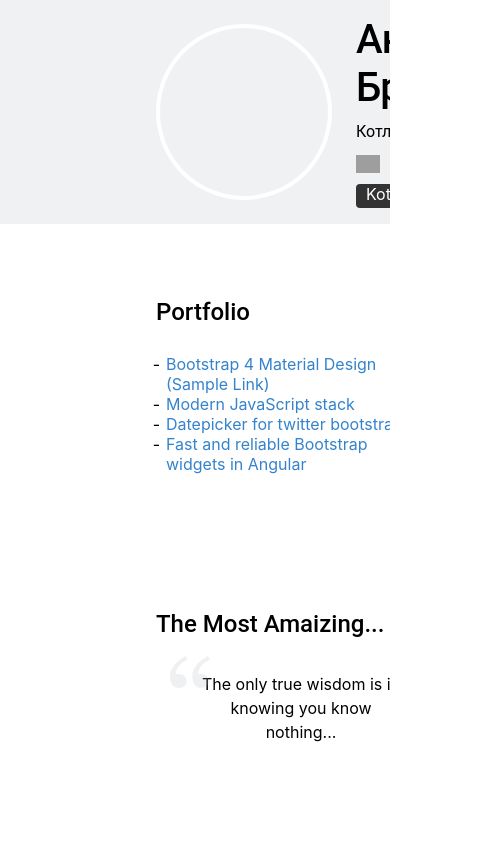
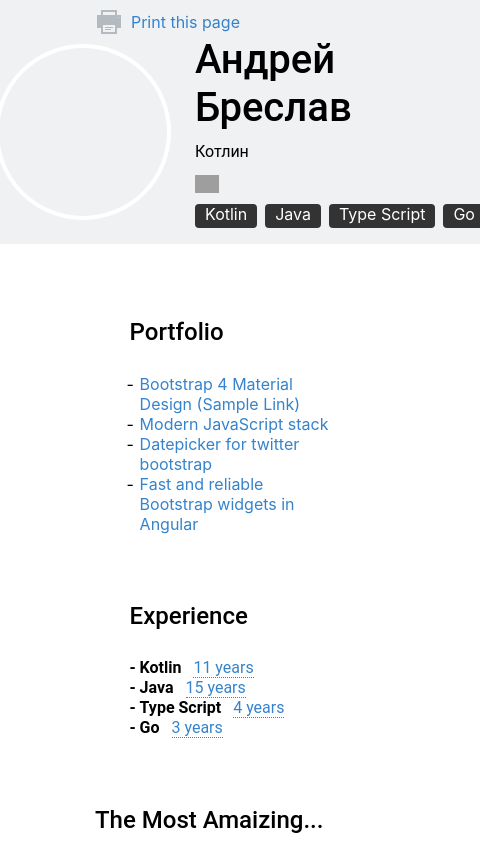
Before and after one commit to Ricorder/axeta, a React (Create React App) app: page / in a window 390 px wide. Shown: the top 844 px of the page, 480 px wide, since content can reach past the window. Built offline with nearby package versions, Linux system fonts and the light colour scheme; grey boxes are pictures that could not be loaded.

Commit message:
Adaptive

```diff
--- a/src/App.jsx
+++ b/src/App.jsx
@@ -8,15 +8,14 @@ function App() {
 	const handlePrint = useReactToPrint({
 		content: () => componentRef.current,
 		documentTitle: 'axeta-test',
-		onAfterPrint: () => alert('Print success')
 	});
 
 	return (
-    <div className={style.body} ref={componentRef}>
-      <Header className={style.header} handlePrint={handlePrint} />
-      <Main className={style.main} />
-    </div>
-  );
+		<div className={style.body} ref={componentRef}>
+			<Header className={style.header} handlePrint={handlePrint} />
+			<Main className={style.main} />
+		</div>
+	);
 }
 
 export default App;
--- a/src/App.module.scss
+++ b/src/App.module.scss
@@ -8,6 +8,38 @@
 	min-height: 100vh;
 }
 
+@media (max-width: 1440px) {
+	.body {
+		display: grid;
+		grid-template:
+			'. header .' 224px
+			'. main .' minmax(576px, auto)
+			/ auto 1440px auto;
+		overflow: hidden;
+		min-height: 100vh;
+		justify-content: center;
+		justify-items: center;
+	}
+}
+
+@media (max-width: 900px) {
+	.body {
+		display: grid;
+		grid-template:
+			'. header .' 244px
+			'. main .' minmax(576px, auto)
+			/ auto minmax(480px, auto) auto;
+		min-height: 100vh;
+		justify-content: center;
+	}
+}
+
+@media (max-width: 480px) {
+	.body {
+		width: 480px;
+	}
+}
+
 .header {
 	grid-area: header;
 }
--- a/src/components/Header/Header.jsx
+++ b/src/components/Header/Header.jsx
@@ -6,8 +6,8 @@ import LeftHeader from './LeftHeader/LeftHeader';
 function Header({ handlePrint, className }) {
   return (
     <header className={cn(style.header, className)}>
-      <LeftHeader />
-      <RightHeader handlePrint={handlePrint} />
+      <LeftHeader className={style.leftHeader} />
+      <RightHeader className={style.rightHeader} handlePrint={handlePrint} />
     </header>
   );
 }
--- a/src/components/Header/Header.module.scss
+++ b/src/components/Header/Header.module.scss
@@ -2,3 +2,22 @@
 	display: flex;
 	background-color: rgb(240, 241, 242);
 }
+
+@media (max-width: 900px) {
+	.header {
+		display: grid;
+		grid-template:
+			'rightHeader' 20px
+			'leftHeader' 224px;
+		padding-left: 156px;
+		padding-right: 156px;
+	}
+}
+
+.leftHeader {
+	grid-area: leftHeader;
+}
+
+.rightHeader {
+	grid-area: rightHeader;
+}
--- a/src/components/Header/LeftHeader/LeftHeader.jsx
+++ b/src/components/Header/LeftHeader/LeftHeader.jsx
@@ -1,15 +1,16 @@
 import style from './LeftHeader.module.scss';
+import cn from "classnames";
 import Photo from './Photo/Photo';
 import Personal from './Personal/Personal';
 
-function LeftHeader() {
+function LeftHeader({className}) {
 
 	return (
-		<section className={style.leftHeader}>
-			<Photo/>
-			<Personal/>
-		</section>
-	);
+    <section className={cn(style.leftHeader, className)}>
+      <Photo />
+      <Personal />
+    </section>
+  );
 }
 
 export default LeftHeader;
--- a/src/components/Header/LeftHeader/Photo/Photo.module.scss
+++ b/src/components/Header/LeftHeader/Photo/Photo.module.scss
@@ -1,7 +1,13 @@
 .blockPhoto {
 	display: flex;
 	margin-left: 156px;
+}
 
+@media (max-width: 900px) {
+	.blockPhoto {
+		display: flex;
+		margin-left: 0px;
+	}
 }
 
 .photoContainer {
--- a/src/components/Header/RightHeader/RightHeader.jsx
+++ b/src/components/Header/RightHeader/RightHeader.jsx
@@ -1,9 +1,10 @@
 import style from './RightHeader.module.scss';
+import cn from "classnames";
 import { ReactComponent as Printer } from "./print.svg";
 
-function RightHeader({ handlePrint }) {
+function RightHeader({ handlePrint, className }) {
   return (
-    <section className={style.rightHeader}>
+    <section className={cn(style.rightHeader, className)}>
       <div className={style.printer} onClick={handlePrint}>
         <Printer />
         <p>Print this page</p>
--- a/src/components/Header/RightHeader/RightHeader.module.scss
+++ b/src/components/Header/RightHeader/RightHeader.module.scss
@@ -6,6 +6,16 @@
 	margin-right: 156px;
 	margin-top: 40px;
 	width: 50%;
+}
+
+@media (max-width: 900px) {
+	.rightHeader {
+		display: flex;
+		justify-content: flex-end;
+		margin-right: 156px;
+		margin-top: 10px;
+		width: 50%;
+	}
 }
 
 .printer {
--- a/src/components/Main/Exsperience/Exsperience.module.scss
+++ b/src/components/Main/Exsperience/Exsperience.module.scss
@@ -1,5 +1,10 @@
 .exsperience {
 	width: 100%;
+}
+@media (max-width: 900px) {
+	.exsperience {
+		width: 40%;
+	}
 }
 
 .li {
--- a/src/components/Main/Main.module.scss
+++ b/src/components/Main/Main.module.scss
@@ -7,6 +7,54 @@
 	margin-right: 156px;
 	margin-top: 56px;
 	gap: 24px;
+}
+
+@media (max-width: 1440px) {
+	.main {
+		display: grid;
+		grid-template:
+			'portfio exsperience availability' 288px
+			'first second code' 288px
+			' map map map' 288px;
+		margin-left: 156px;
+		margin-right: 156px;
+		margin-top: 56px;
+		gap: 24px;
+	}
+}
+
+@media (max-width: 1300px) {
+	.main {
+		display: grid;
+		grid-template:
+			'portfio exsperience' 288px
+			'first second' 288px
+			'code availability' 288px
+			' map map' 288px;
+		margin-left: 156px;
+		margin-right: 156px;
+		margin-top: 56px;
+		gap: 24px;
+	}
+}
+
+@media (max-width: 900px) {
+	.main {
+		display: grid;
+		grid-template:
+			'portfio' auto
+			'exsperience' auto
+			'first' auto
+			'second' auto
+			'code' auto
+			'availability' auto
+			' map' auto;
+		// margin-left: 156px;
+		// margin-right: 156px;
+		margin-top: 56px;
+		gap: 24px;
+		justify-items: center;
+	}
 }
 
 .portfio {
--- a/src/components/Main/Portfio/Portfio.module.scss
+++ b/src/components/Main/Portfio/Portfio.module.scss
@@ -2,6 +2,12 @@
 
 .portfio {
 	width: 90%;
+}
+
+@media (max-width: 900px) {
+	.portfio {
+		width: 40%;
+	}
 }
 
 a {
```
